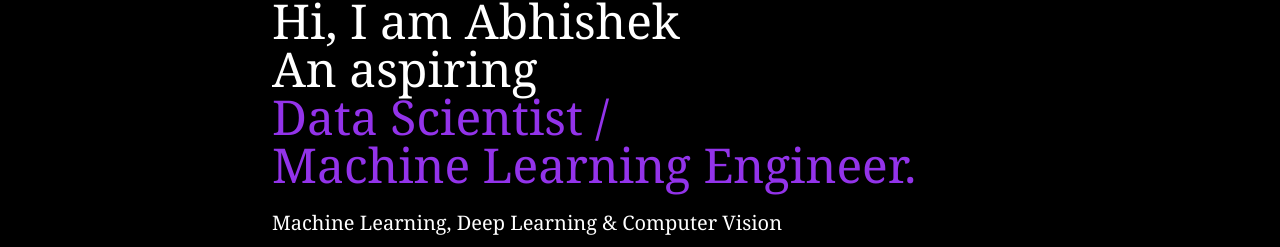
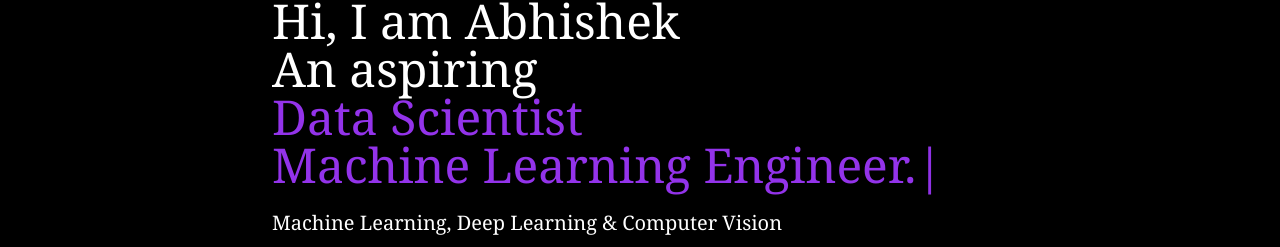
Before and after one commit to AbnormalDistribution99/my_Portfolio_main, a React (Create React App) app: page / in a window 1280 px wide. Shown: the part 253-500 px from the top of the page. Built offline with nearby package versions, Linux system fonts and the light colour scheme.

Commit message:
addons touchups

```diff
--- a/package.json
+++ b/package.json
@@ -11,6 +11,7 @@
     "react-icons": "^4.4.0",
     "react-scripts": "5.0.1",
     "react-scroll": "^1.8.7",
+    "react-typed": "^1.2.0",
     "web-vitals": "^2.1.4"
   },
   "scripts": {
--- a/src/components/Home.jsx
+++ b/src/components/Home.jsx
@@ -1,6 +1,8 @@
 import React from 'react'
 import {HiArrowNarrowRight} from 'react-icons/hi'
 import { Link } from 'react-scroll';
+import Typed from 'react-typed';
+
 const Home = () => {
   return (
     <div name='home' className='w-full h-screen bg-[#000000] font-serif'>
@@ -9,8 +11,8 @@ const Home = () => {
             <div className='text-white text-3xl md:text-5xl mt-5'>
                 <h2>Hi, I am Abhishek</h2>
                 <h2>An aspiring </h2>
-                <h2 className='text-purple-600 text-3xl md:text-5xl'> Data Scientist /</h2>
-                <h2 className='text-purple-600 text-3xl md:text-5xl'> Machine Learning Engineer.</h2>
+                <h2 className='text-purple-600 text-3xl md:text-5xl'>Data Scientist</h2>
+                <h2 className='text-purple-600 text-3xl md:text-5xl'> <Typed strings={['Machine Learning Engineer.']} typeSpeed={80}/></h2>
                 <p className='text-white text-xl mt-5'>Machine Learning, Deep Learning & Computer Vision</p>
             </div>
             <div>
```
Also changed, not shown: 1 other file (tests, documents, lock files or other folders).
